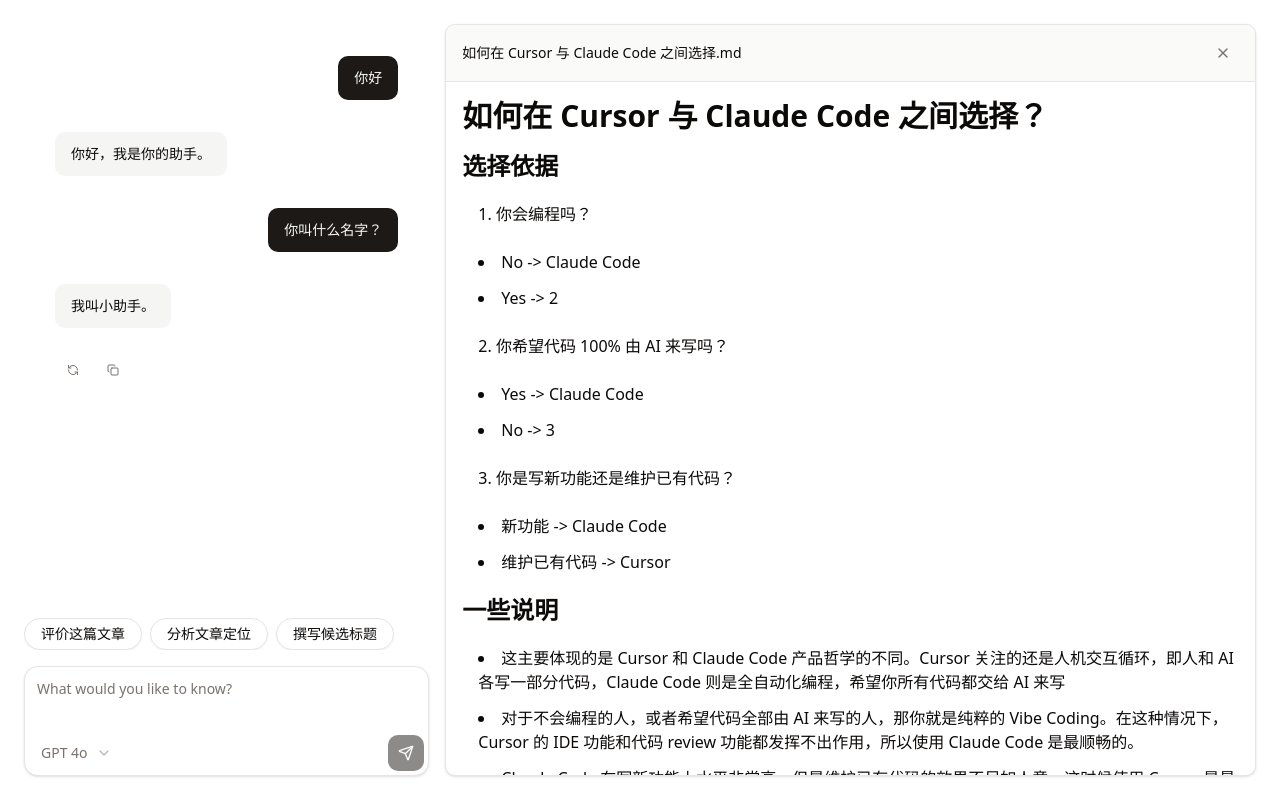
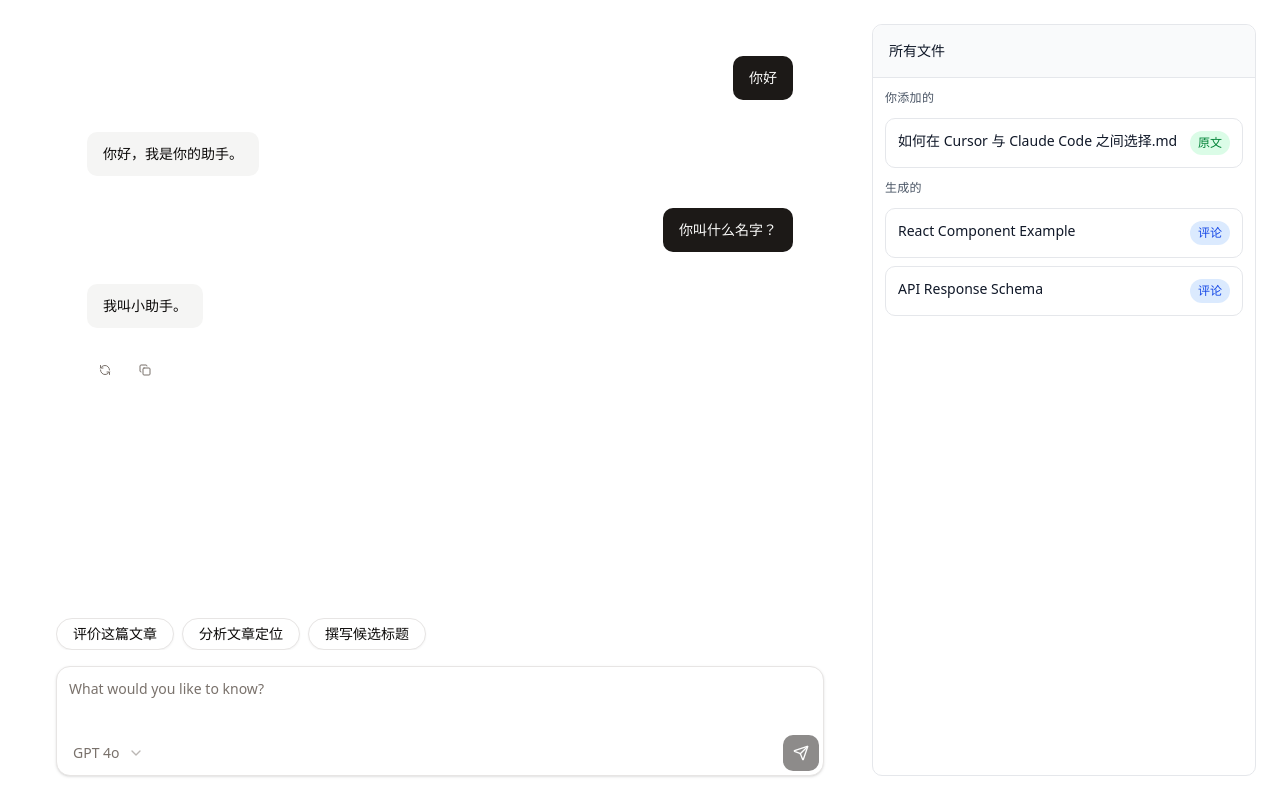
Before and after one commit to nettee/synphora, a Next.js app in the folder frontend/: page / in a window 1280 px wide. Built offline with nearby package versions, Linux system fonts and the light colour scheme.

Commit message:
refactor

```diff
--- a/frontend/app/chatbot.tsx
+++ /dev/null
@@ -1,50 +0,0 @@
-'use client';
-
-import { useState } from 'react';
-
-import { ArtifactDetail, ArtifactList } from '@/components/artifact';
-import { Chatbot } from '@/components/conversation';
-import { testArtifacts } from '@/lib/test-data';
-import { ArtifactData } from '@/lib/types';
-
-
-
-const ChatBotDemo = () => {
-  const [isArtifactCollapsed, setIsArtifactCollapsed] = useState(false);
-  const [artifacts, setArtifacts] = useState<ArtifactData[]>(testArtifacts);
-  const [currentArtifactId, setCurrentArtifactId] = useState<string>(testArtifacts[0].id);
-
-  // 获取当前工件
-  const currentArtifact = artifacts.find(artifact => artifact.id === currentArtifactId) || artifacts[0];
-
-  // 处理工件选择
-  const handleArtifactSelect = (artifactId: string) => {
-    setCurrentArtifactId(artifactId);
-    setIsArtifactCollapsed(false); // 选择工件后自动展开
-  };
-
-  return (
-    <div className="w-full h-screen mx-auto p-6">
-      <div className="w-full h-full flex gap-4">
-        <div
-          data-role="chatbot-container"
-          className={`flex flex-col h-full ${ isArtifactCollapsed ? 'flex-1' : 'w-1/3' }`}
-        >
-          <Chatbot />
-        </div>
-        <div
-          data-role="artifact-container"
-          className={`h-full transition-all duration-300 ${ isArtifactCollapsed ? 'w-96' : 'w-2/3' }`}
-        >
-          {isArtifactCollapsed ? (
-            <ArtifactList artifacts={artifacts} onOpenArtifact={handleArtifactSelect} />
-          ) : (
-            <ArtifactDetail artifact={currentArtifact} onCloseArtifact={() => setIsArtifactCollapsed(true)} />
-          )}
-        </div>
-      </div>
-    </div>
-  );
-};
-
-export default ChatBotDemo;
--- a/frontend/app/page.tsx
+++ b/frontend/app/page.tsx
@@ -1,7 +1,7 @@
 'use client';
 
-import ChatBotDemo from './chatbot';
+import SynphoraPage from './synphora';
 
 export default function Home() {
-  return <ChatBotDemo />;
+  return <SynphoraPage />;
 }
--- /dev/null
+++ b/frontend/app/synphora.tsx
@@ -0,0 +1,108 @@
+"use client";
+
+import { useState } from "react";
+
+import { ArtifactDetail, ArtifactList } from "@/components/artifact";
+import { Chatbot } from "@/components/chatbot";
+import { testArtifacts, testMessages } from "@/lib/test-data";
+import { ArtifactData } from "@/lib/types";
+
+enum ArtifactStatus {
+  COLLAPSED = "collapsed",
+  EXPANDED = "expanded",
+}
+
+const useArtifacts = (
+  initialStatus: ArtifactStatus = ArtifactStatus.COLLAPSED,
+  initialArtifacts: ArtifactData[],
+  initialArtifactId: string
+) => {
+  const [artifacts, setArtifacts] = useState<ArtifactData[]>(initialArtifacts);
+  const [artifactStatus, setArtifactStatus] =
+    useState<ArtifactStatus>(initialStatus);
+  const [currentArtifactId, setCurrentArtifactId] =
+    useState<string>(initialArtifactId);
+
+  const currentArtifact = artifacts.find((artifact) => artifact.id === currentArtifactId) || artifacts[0];
+
+  const collapseArtifact = () => {
+    setArtifactStatus(ArtifactStatus.COLLAPSED);
+  };
+
+  const expandArtifact = () => {
+    setArtifactStatus(ArtifactStatus.EXPANDED);
+  };
+
+  return {
+    artifacts,
+    artifactStatus,
+    currentArtifact,
+    collapseArtifact,
+    expandArtifact,
+    setCurrentArtifactId,
+  };
+};
+
+const SynphoraPage = () => {
+  const {
+    artifacts,
+    artifactStatus,
+    currentArtifact,
+    collapseArtifact,
+    expandArtifact,
+    setCurrentArtifactId,
+  } = useArtifacts(
+    ArtifactStatus.COLLAPSED,
+    testArtifacts,
+    testArtifacts[0].id
+  );
+
+  const openArtifact = (artifactId: string) => {
+    expandArtifact();
+    setCurrentArtifactId(artifactId);
+  };
+
+  const closeArtifact = () => {
+    collapseArtifact();
+  };
+
+  return (
+    <div className="w-full h-screen mx-auto p-6">
+      <div className="w-full h-full flex gap-4">
+        {/*
+          根据 artifactStatus 灵活布局
+          当 artifact 部分收起时，artifact 部分固定占据 w-96 宽度，chatbot 部分占据剩余宽度
+          当 artifact 部分展开时，artifact 部分占据 2/3 宽度，chatbot 部分占据 1/3 宽度
+        */}
+        <div
+          data-role="chatbot-container"
+          className={`flex flex-col h-full ${
+            artifactStatus === ArtifactStatus.COLLAPSED ? "flex-1" : "w-1/3"
+          }`}
+        >
+          <Chatbot initialMessages={testMessages} />
+        </div>
+        <div
+          data-role="artifact-container"
+          className={`h-full transition-all duration-300 ${
+            artifactStatus === ArtifactStatus.COLLAPSED ? "w-96" : "w-2/3"
+          }`}
+        >
+          {artifactStatus === ArtifactStatus.COLLAPSED ? (
+            <ArtifactList
+              artifacts={artifacts}
+              onOpenArtifact={openArtifact}
+            />
+          ) : (
+            <ArtifactDetail
+              artifact={currentArtifact}
+              onCloseArtifact={closeArtifact}
+            />
+          )}
+        </div>
+      </div>
+    </div>
+  );
+};
+
+export default SynphoraPage;
--- a/frontend/components/artifact.tsx
+++ b/frontend/components/artifact.tsx
@@ -20,7 +20,7 @@
   onCloseArtifact: () => void;
 }) => {
   return (
-    <Artifact className="h-full">
+    <Artifact data-role="artifact-detail" className="h-full">
       <ArtifactHeader>
         <div>
           <ArtifactTitle>{artifact.title}</ArtifactTitle>
@@ -93,7 +93,7 @@
   );
 
   return (
-    <div className="h-full flex flex-col bg-white border border-gray-200 rounded-lg">
+    <div data-role="artifact-list" className="h-full flex flex-col bg-white border border-gray-200 rounded-lg">
       <div className="p-4 border-b border-gray-200 bg-gray-50 rounded-t-lg">
         <h3 className="text-sm font-medium text-gray-900">所有文件</h3>
       </div>
--- a/frontend/components/conversation.tsx
+++ b/frontend/components/chatbot.tsx
@@ -35,7 +35,6 @@
 import { Message, MessageContent } from "@/components/ai-elements/message";
 import { Actions, Action } from "@/components/ai-elements/actions";
 import { Loader } from "@/components/ai-elements/loader";
-import { testMessages } from "@/lib/test-data";
 
 const models = [
   {
@@ -60,10 +59,14 @@
   },
 ];
 
-export const Chatbot = ({}: {}) => {
+export const Chatbot = ({
+  initialMessages = [],
+}: {
+  initialMessages: ChatMessage[];
+}) => {
   const [input, setInput] = useState("");
   const [model, setModel] = useState<string>(models[0].value);
-  const [messages, setMessages] = useState<ChatMessage[]>(testMessages);
+  const [messages, setMessages] = useState<ChatMessage[]>(initialMessages);
   const [status, setStatus] = useState<ChatStatus>("ready");
   const abortControllerRef = useRef<AbortController | null>(null);
 
@@ -218,7 +221,7 @@
   };
 
   return (
-    <div className="w-full max-w-3xl h-full mx-auto flex flex-col">
+    <div data-role="chatbot" className="w-full max-w-3xl h-full mx-auto flex flex-col">
       <Conversation className="h-full">
         <ConversationContent>
           {messages.map((message) => (
```
